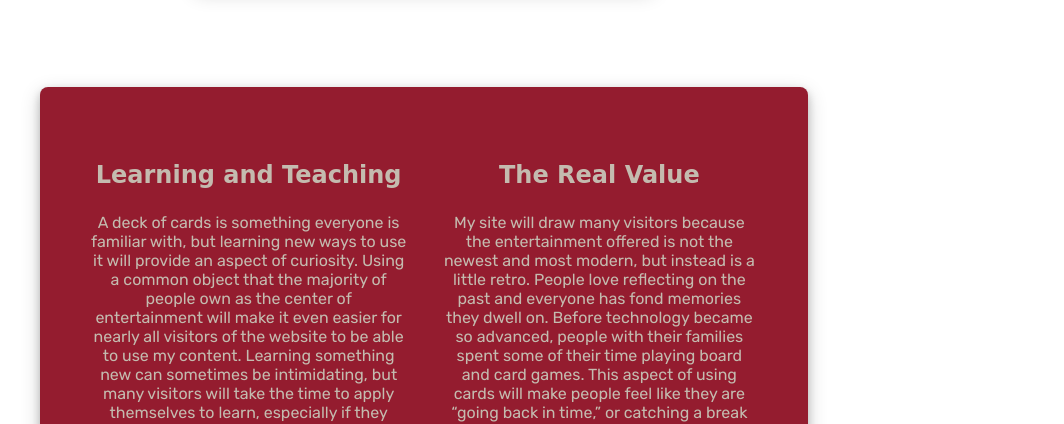
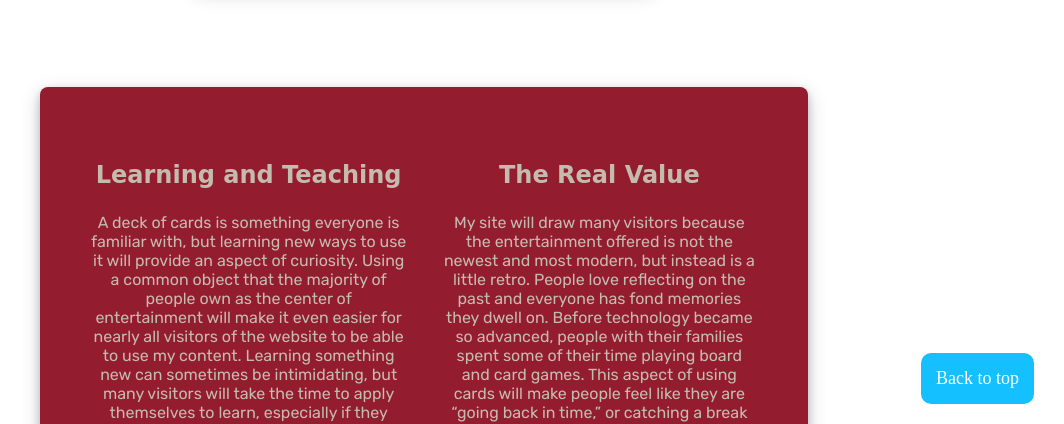
Before and after one commit to cosmo4/CardGameSite, a plain HTML site: page index.html in a window 1280 px wide. Shown: the part 376-800 px from the top of the page, without its empty margins (216-1280 px from the left). Drawn offline with Linux system fonts and the light colour scheme; a web font is replaced by a local one.

Commit message:
back to top component

```diff
--- a/index.html
+++ b/index.html
@@ -7,12 +7,23 @@
     <link rel="stylesheet" href="./styles/style.css">
     <title>52 Card Games</title>
     <script>
-      let mybutton = document.getElementById("totop");
 
-      function topFunction() {
-      document.body.scrollTop = 0; // For Safari
-      document.documentElement.scrollTop = 0; // For Chrome, Firefox, IE and Opera
-    }
+    let mybutton = document.getElementById("totop");
+
+window.onscroll = function() {scrollFunction()};
+
+function scrollFunction() {
+  if (document.body.scrollTop > 0 || document.documentElement.scrollTop > 0) {
+    mybutton.style.display = "block";
+  } else {
+    mybutton.style.display = "none";
+  }
+}
+// When the user clicks on the button, scroll to the top of the document
+function topFunction() {
+  document.body.scrollTop = 0; // For Safari
+  document.documentElement.scrollTop = 0; // For Chrome, Firefox, IE and Opera
+}
     </script>
 </head>
 <body class="homebody">
--- a/styles/style.css
+++ b/styles/style.css
@@ -52,6 +52,7 @@
     padding-bottom: 30px;
     box-shadow: 0 4px 8px 0 rgba(0, 0, 0, 0.2), 0 6px 20px 0 rgba(0, 0, 0, 0.19);
     border-radius: 8px;
+
 }
 .footnav {
     background-color: #03191e;
@@ -105,7 +106,7 @@
 .item2 {
     grid-column: 2/3;
 }
-#totop {
+/*#totop {
     grid-column: 3/4;
     grid-row: 10/11;
     margin: 0 auto;
@@ -115,6 +116,27 @@
     color: #941c2f;
 
 }
+*/
+#totop {
+    display: block;
+    position: fixed; /* Fixed/sticky position */
+    bottom: 20px; /* Place the button at the bottom of the page */
+    right: 30px; /* Place the button 30px from the right */
+    z-index: 99; /* Make sure it does not overlap */
+    border: none; /* Remove borders */
+    outline: none; /* Remove outline */
+    background-color:#14c0ff; /* Set a background color */
+    color: white; /* Text color */
+    cursor: pointer; /* Add a mouse pointer on hover */
+    padding: 15px; /* Some padding */
+    border-radius: 10px; /* Rounded corners */
+    font-size: 18px; /* Increase font size */
+    font-family: var(--heading-font);
+  }
+
+  #totop:hover {
+    background-color: #555; /* Add a dark-grey background on hover */
+  }
 .foot {
     grid-column: 1/6;
     grid-row: 13/14;
```
